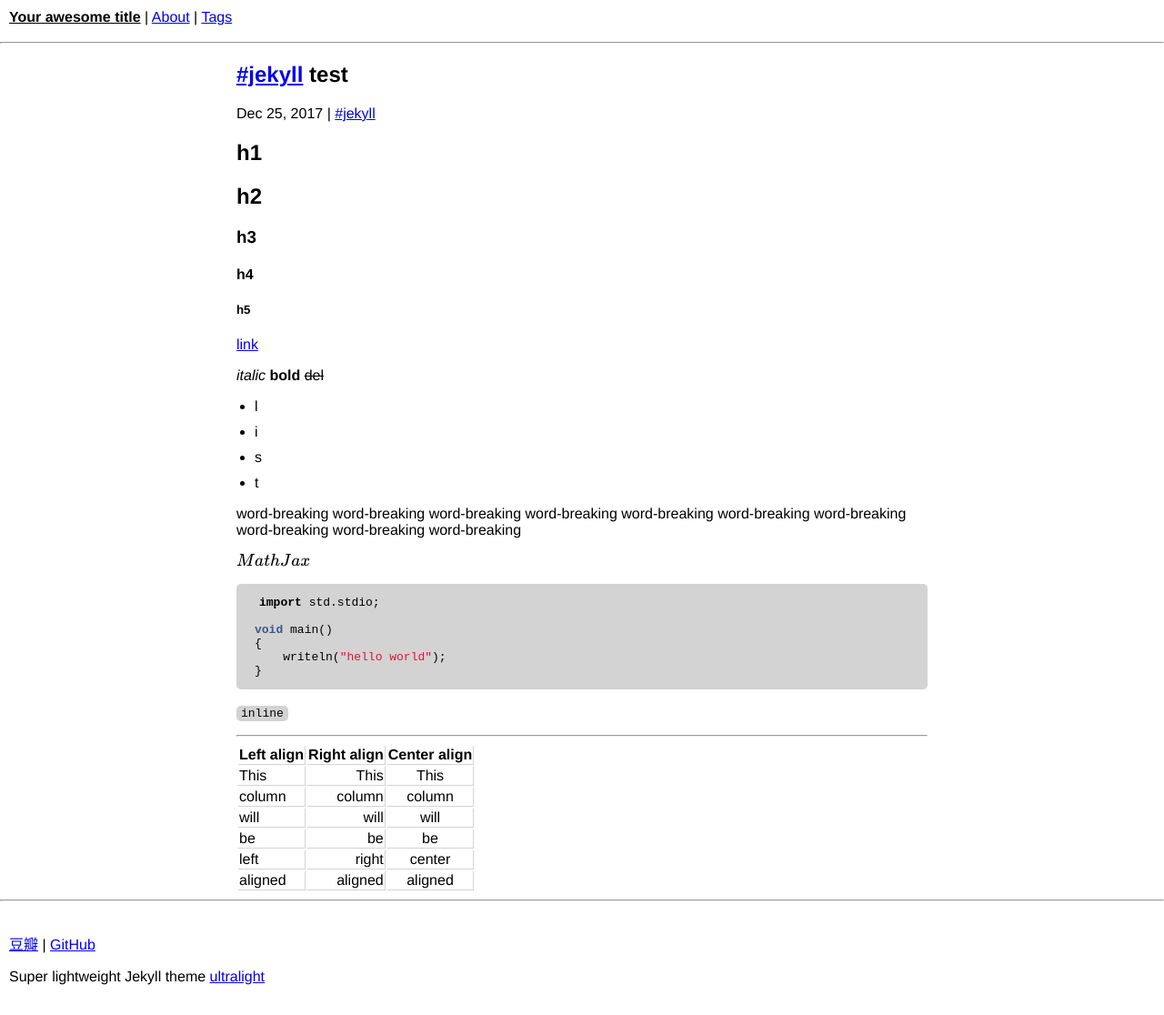
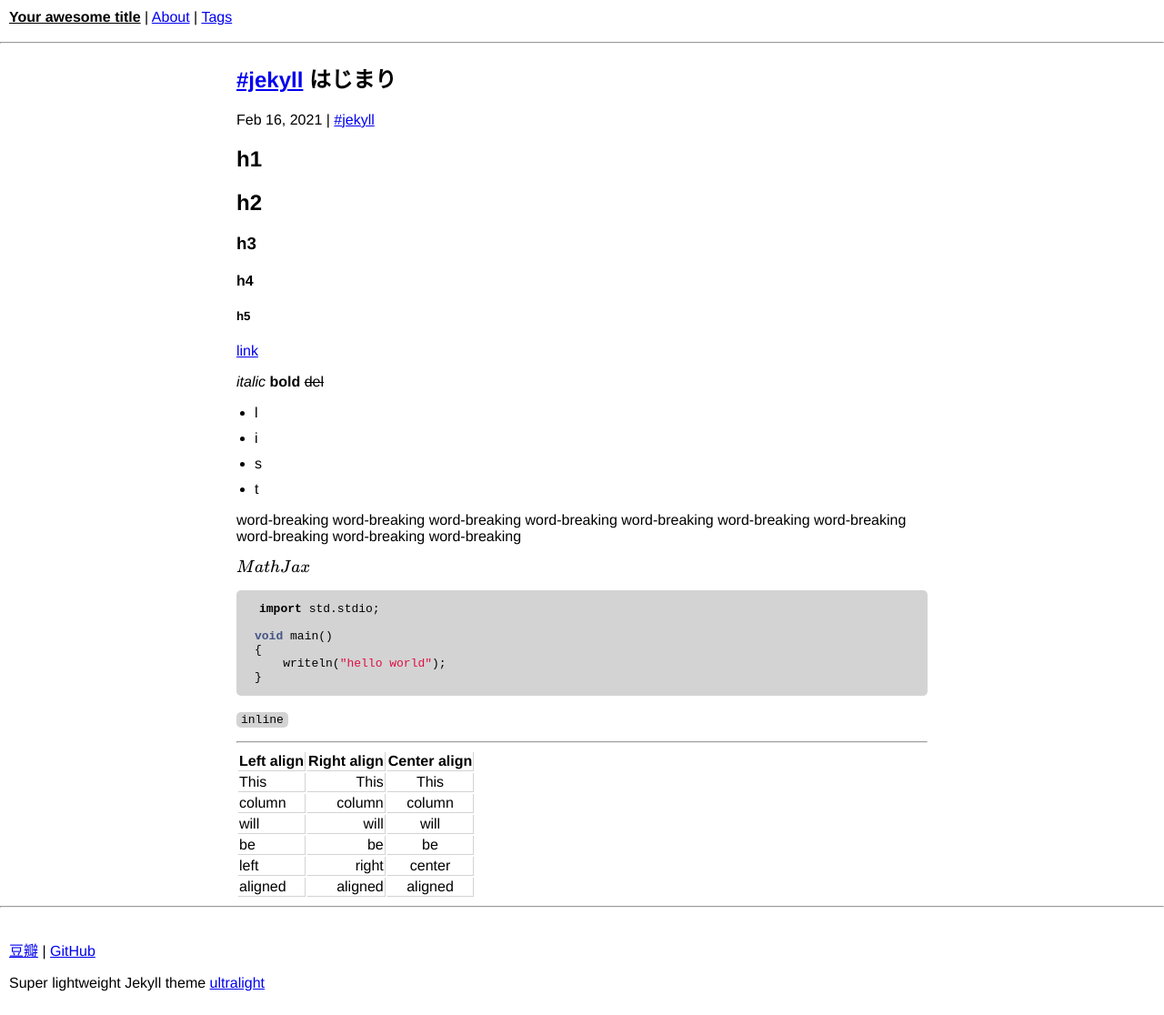
Before and after one commit to GeoKogorou/GeoKogorou.GitHub.io, a Jekyll site: the page built from _posts/2021-02-16-はじまり.md, in a window 1280 px wide. Shown: the whole page at 91% size. Built offline with Jekyll 4.4.1, drawn with Linux system fonts in a browser that asks for light colours; formulas are drawn with MathJax 3.

Commit message:
Update and rename 2017-12-25-test.md to 2021-02-16-はじまり.md

```diff
--- a/_posts/2017-12-25-test.md
+++ b/_posts/2021-02-16-はじまり.md
@@ -1,6 +1,6 @@
 ---
 layout: post
-title:  "test"
+title:  "はじまり"
 tags: jekyll
 mathjax: on
 ---
```
